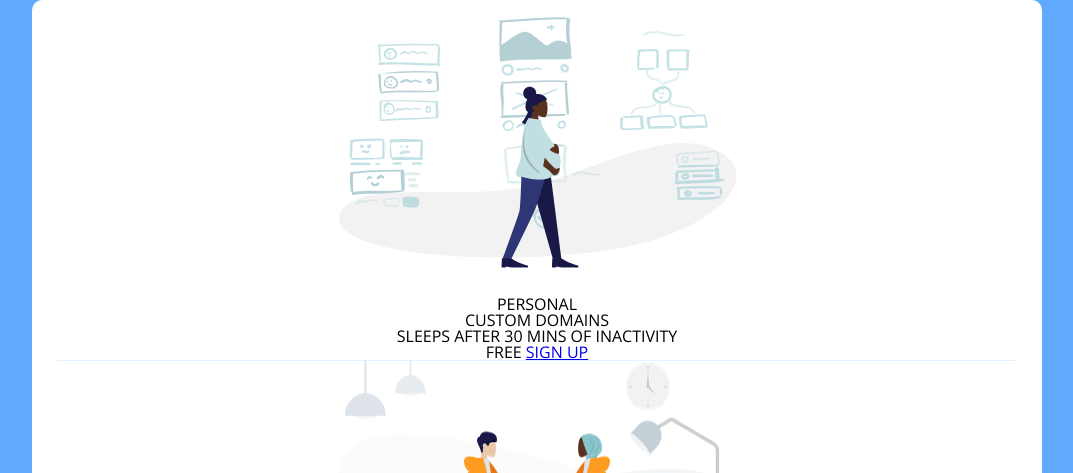
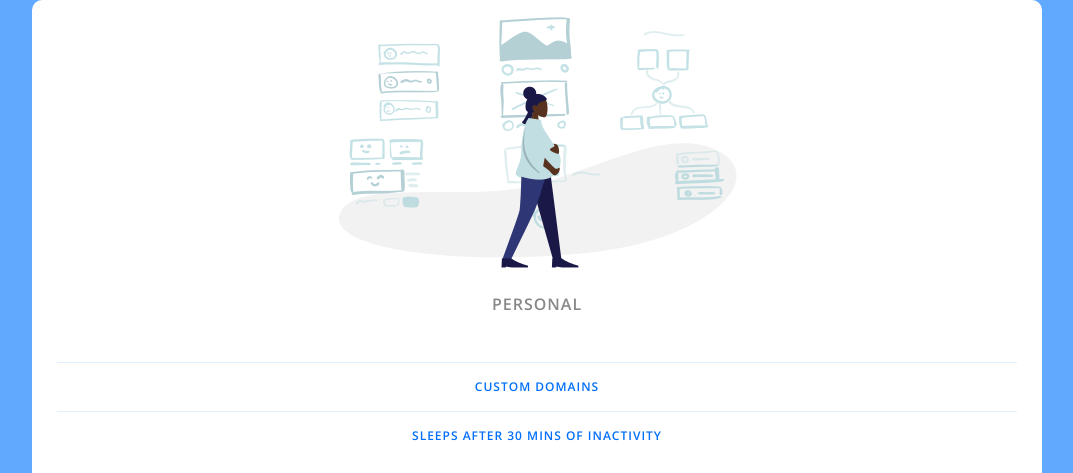
Before and after one commit to MichaelRosado1/pricing-table-site, a plain HTML site: page index.html in a window 1280 px wide. Shown: the top 473 px of the page, without its empty margins (103-1176 px from the left). Drawn offline with nearby package versions, Linux system fonts and the light colour scheme.

Commit message:
"added typography styling"

```diff
--- a/app.css
+++ b/app.css
@@ -81,3 +81,32 @@ body {
     margin-bottom: 25px;
     max-width: 100%;
 }
+.pricing-header {
+    color:#888;
+    letter-spacing: 1px;
+    font-weight: 600;
+}
+
+.pricing-features {
+    margin: 50px 0 25px;
+    color: #016ff9;
+}
+
+.pricing-features-item {
+    font-weight: 600;
+    letter-spacing: 1px;
+    font-size:12px ;
+    line-height: 1.5;
+    padding:15px 0;
+    border-top: 1px solid #e1f1ff;
+
+}
+.pricing-features-item:last {
+    border-bottom: 1px solid #e1f1ff;
+}
+.pricing-price {
+    color: #016ff9;
+    display: block;
+    font-size: 32px;
+    font-weight: 700px;
+}
```
